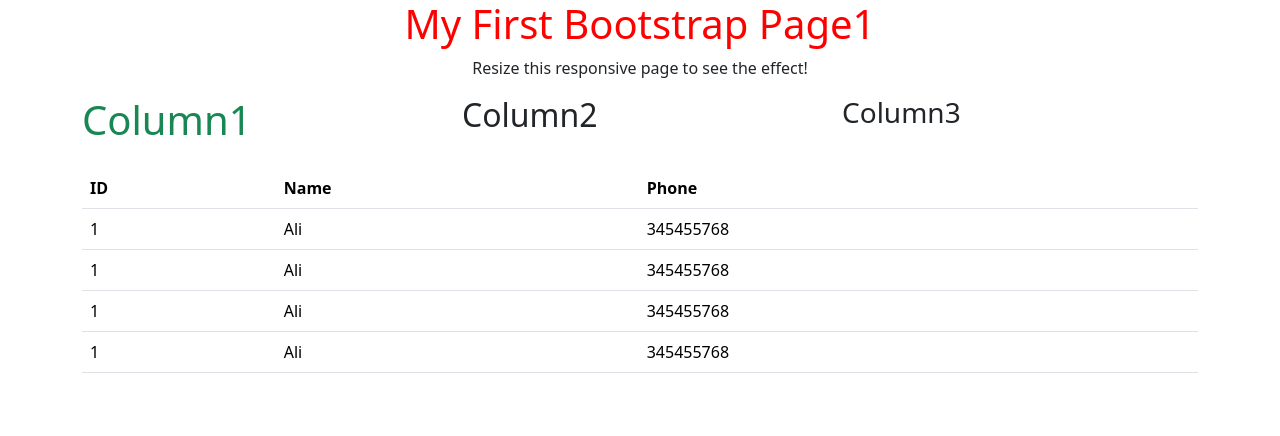
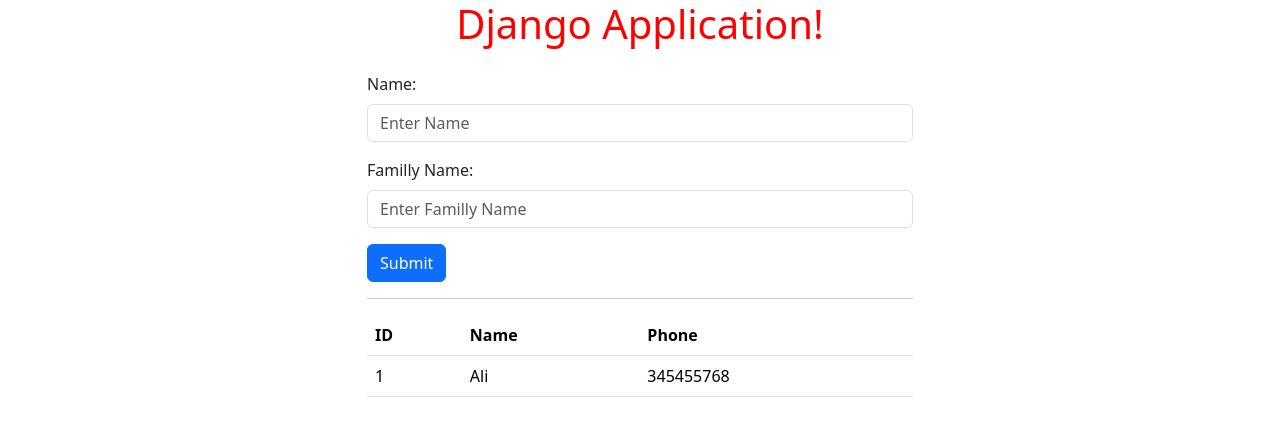
Before and after one commit to zamanrahimi/django-project1, a Django app: page / in a window 1280 px wide. Shown: the top 436 px of the page. Run offline with Django 4.2, Linux system fonts and the light colour scheme; some libraries are stand-ins or nearby versions.

Commit message:
21, - ,Django Crud Bootstrap form

```diff
--- a/django-project/djangoAppp/templates/calcTmp/home.html
+++ b/django-project/djangoAppp/templates/calcTmp/home.html
@@ -17,8 +17,8 @@
 <body>
 
 	<div class="jumbotron text-center">
-  <h1 class="test1">My First Bootstrap Page1</h1>
-  <p>Resize this responsive page to see the effect!</p>
+		<h1 class="test1">Django Application!</h1>
+
 	</div>
 
 
@@ -26,13 +26,23 @@
 
 		<div class="row">
 
-		<div class="col-lg-4 h1 text-success">Column1</div>
-		<div class="col-lg-4 h2">Column2</div>
-		<div class="col-lg-4 h3">Column3</div>
+			<div class="col-lg-3 text-success"></div>
+			<div class="col-lg-6">
 
-
+				<form action="/action_page.php">
+					<div class="mb-3 mt-3">
+						<label for="email" class="form-label">Name:</label>
+						<input type="text" class="form-control" id="email" placeholder="Enter Name" name="name">
+					</div>
+					<div class="mb-3">
+						<label for="pwd" class="form-label">Familly Name:</label>
+						<input type="text" class="form-control" id="pwd" placeholder="Enter Familly Name" name="fname">
 					</div>
 
+					<button type="submit" class="btn btn-primary">Submit</button>
+				</form>
+
+				<hr/>
 
 				<table class="table mt-3 table-border table-hover">
 					<thead>
@@ -51,25 +61,18 @@
 							<td>345455768</td>
 						</tr>
 
-	<tr>
-		<td>1</td>
-		<td>Ali</td>
-		<td>345455768</td>
-	</tr>
 
-		<tr>
-		<td>1</td>
-		<td>Ali</td>
-		<td>345455768</td>
-	</tr>
-
-		<tr>
-		<td>1</td>
-		<td>Ali</td>
-		<td>345455768</td>
-	</tr>
 					</tbody>
 				</table>
+
+			</div>
+			<div class="col-lg-3 h3"></div>
+
+
+		</div>
+
+
+
 
 
 
```
Lines whose indentation alone changed are shown as unchanged.
